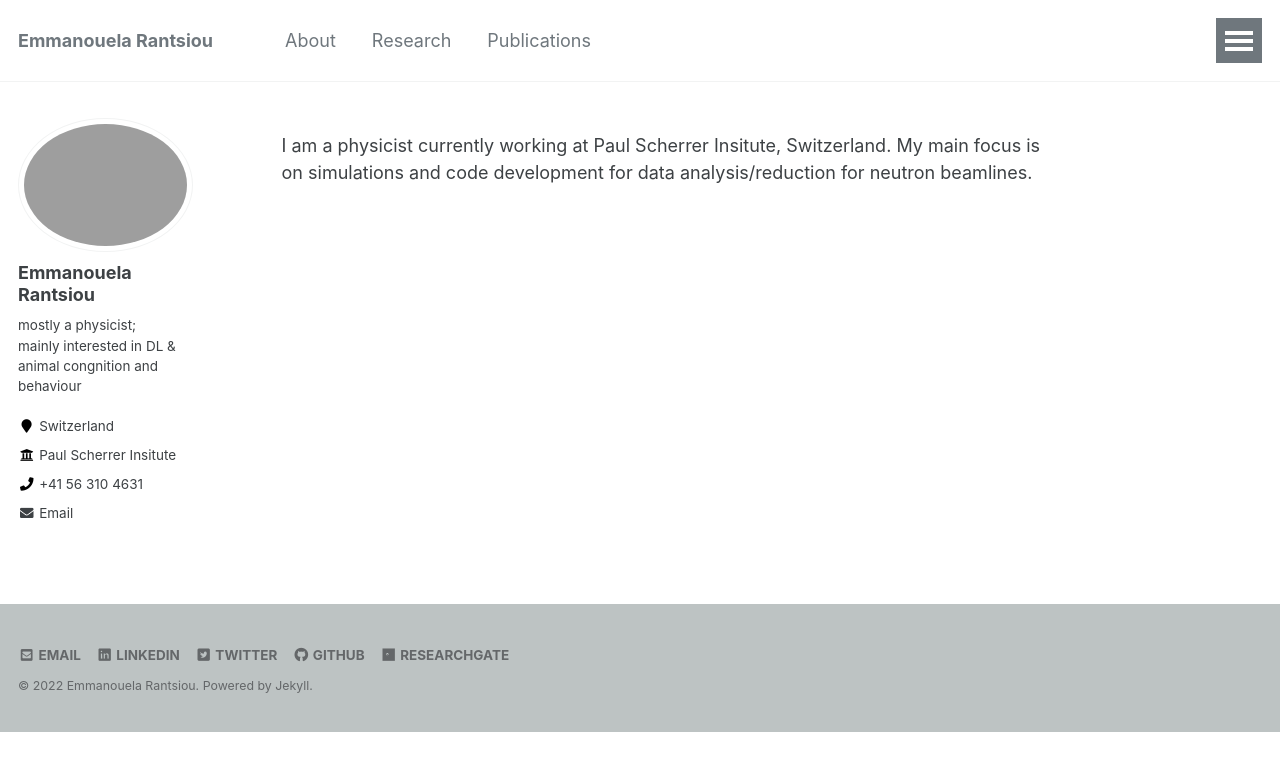
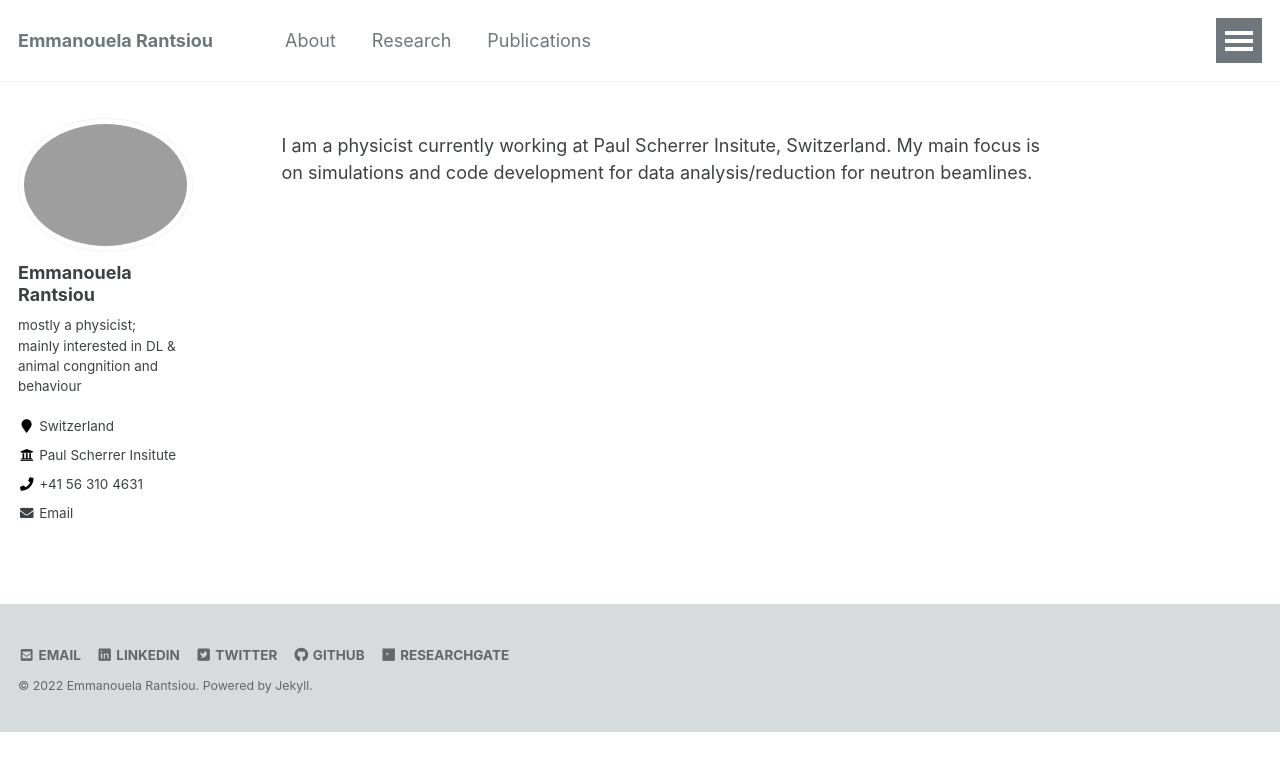
Before and after one commit to emmarant/emmarant.github.io, a Jekyll site: the page built from _pages/intro.md, in a window 1280 px wide. Shown: the top 771 px of the page. Built offline with Jekyll 4.4.1, drawn with Linux system fonts in a browser that asks for light colours.

Commit message:
Update _variables.scss

```diff
--- a/_sass/_variables.scss
+++ b/_sass/_variables.scss
@@ -53,8 +53,8 @@ $darker-gray: mix(#000, $gray, 60%) !default;
 $light-gray: mix(#fff, $gray, 50%) !default;
 $lighter-gray: mix(#fff, $gray, 90%) !default;
 
-$manou-color-a: #7A8786 !default;
-$manou-color-a-light: mix(#fff, $manou-color-a, 50%) !default;
+$manou-color-a: #7A8786;
+$manou-color-a-light: mix(#fff, $manou-color-a, 70%);
 
 $background-color: #fff !default;
 $code-background-color: #fafafa !default;
```
